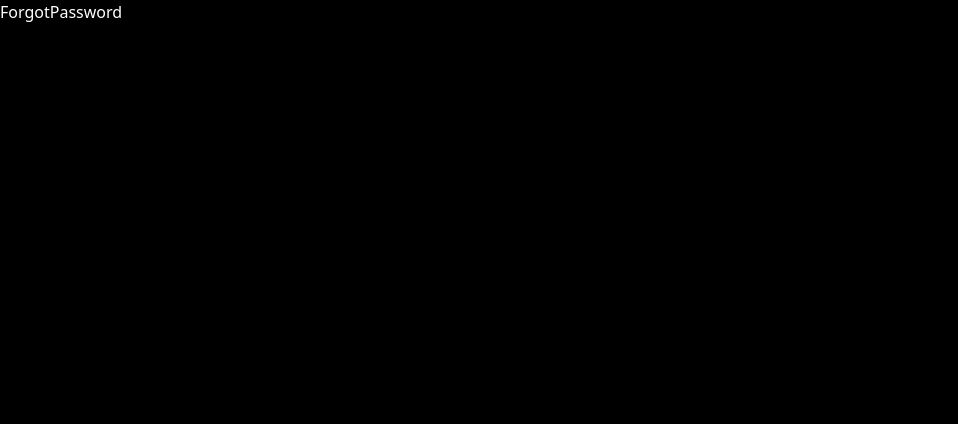
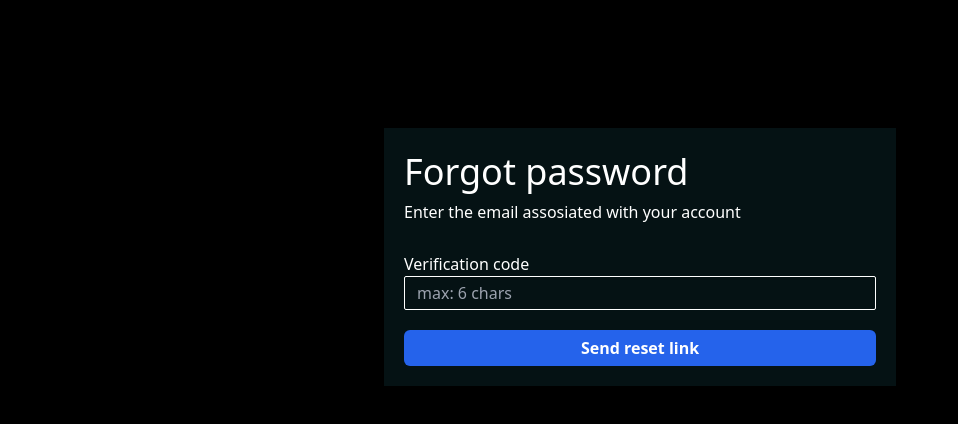
Before and after one commit to kariashangati/Marketplace-hub, a React (Vite) app in the folder front-end/: page /forgotPassword in a window 1280 px wide. Shown: the top 424 px of the page, without its empty margins (0-958 px from the left). Built offline with nearby package versions, Linux system fonts and the light colour scheme.

Commit message:
authentication frontend completed

```diff
--- a/front-end/src/App.jsx
+++ b/front-end/src/App.jsx
@@ -1,9 +1,9 @@
 import { Route, Routes } from "react-router-dom";
 import { Login } from "./pages/auth/Login";
 import { SignUp } from "./pages/auth/SignUp";
-import { ForgotPassword } from "./pages/auth/ForgotPassword";
 import { ResetPassword } from "./pages/auth/ResetPassword";
 import Verification from "./pages/auth/Verification";
+import ForgotPassword from "./pages/auth/ForgotPassword";
 
 export const App = () => {
   return (
@@ -12,7 +12,7 @@ export const App = () => {
       <Route path={"/register"} element={<SignUp />} />
       <Route path={"/forgotPassword"} element={<ForgotPassword />} />
       <Route path={"/resetPassword/:token"} element={<ResetPassword />} />
-      <Route path={"/Verfication"} element={<Verification />} />
+      <Route path={"/verification"} element={<Verification />} />
     </Routes>
   );
 };
--- /dev/null
+++ b/front-end/src/pages/admin/Home.jsx
@@ -0,0 +1,6 @@
+
+export const Home = () => {
+  return (
+    <div>Admin home</div>
+  )
+}
--- a/front-end/src/pages/auth/ForgotPassword.jsx
+++ b/front-end/src/pages/auth/ForgotPassword.jsx
@@ -1,7 +1,49 @@
-import React from 'react'
+import { Label } from "../../components/ui/Label";
+import { Input } from "../../components/ui/Input";
+import { Button } from "../../components/ui/Button";
+import { useState } from "react";
 
-export const ForgotPassword = () => {
+const ForgotPassword = () => {
+  const [inputVerification, setInputVerification] = useState();
+
+  const handleChange = (e) => {
+    setInputVerification(e.target.value);
+  };
+
+  const handleSubmit = (e) => {
+    e.preventDefault();
+    console.log("said");
+  };
+
   return (
-    <div>ForgotPassword</div>
-  )
-}
+    <form onSubmit={handleSubmit}>
+      <div className="flex items-center mt-32">
+        <div className="bg-dark flex flex-col gap-5 justify-center p-5 pt-6 w-[90%] md:w-[40%] mx-auto ">
+          <div className="mb-2">
+            <h1 className="text-4xl mb-2">Forgot password</h1>
+            <h4>
+              Enter the email assosiated with your account
+            </h4>
+          </div>
+
+          <div>
+            <Label text={"Verification code"} />
+            <Input
+              type={"number"}
+              name={"numberVerification"}
+              placholder={"max: 6 chars"}
+              value={inputVerification}
+              onChange={handleChange}
+            />
+          </div>
+
+          <div>
+            <Button type="Submit" text="Send reset link" />
+          </div>
+        </div>
+      </div>
+    </form>
+  );
+};
+
+export default ForgotPassword;
--- a/front-end/src/pages/auth/Verification.jsx
+++ b/front-end/src/pages/auth/Verification.jsx
@@ -1,4 +1,4 @@
-import React, { useState } from "react";
+import  { useState } from "react";
 import { Label } from "../../components/ui/Label";
 import { Input } from "../../components/ui/Input";
 import { Link } from "react-router-dom";
@@ -18,8 +18,8 @@ const Verification = () => {
 
   return (
     <form onSubmit={handleSubmit}>
-      <div className="flex items-center h-screen">
-        <div className="bg-dark flex flex-col gap-5 justify-center p-5 pt-6 mx-auto">
+      <div className="flex items-center mt-32">
+        <div className="bg-dark flex flex-col gap-5 justify-center p-5 pt-6 w-[90%] md:w-[40%] mx-auto ">
           <div className="mb-6">
             <h1 className="text-4xl mb-2">Verification code</h1>
             <h4>
@@ -42,7 +42,7 @@ const Verification = () => {
           </div>
 
           <div>
-            <Button type="Submit" text="Registre" />
+            <Button type="Submit" text="Submit" />
           </div>
         </div>
       </div>
--- /dev/null
+++ b/front-end/src/pages/user/Home.jsx
@@ -0,0 +1,6 @@
+
+export const Home = () => {
+  return (
+    <div>User home</div>
+  )
+}
```
